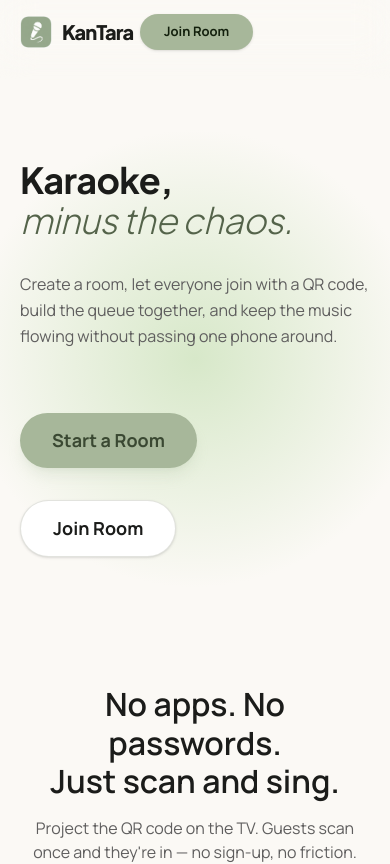
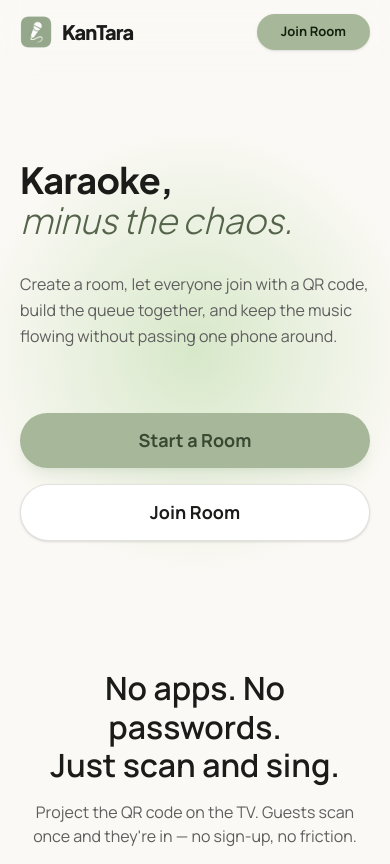
Before and after one commit to Carlwyne-Dev/kantaqueue, a Next.js app: page / in a window 390 px wide. Shown: the top 864 px of the page. Built offline with nearby package versions, Linux system fonts and the light colour scheme; no server answers.

Commit message:
fix: landing page mobile layout refinements

```diff
--- a/app/page.tsx
+++ b/app/page.tsx
@@ -95,15 +95,15 @@ export default function HomePage() {
       />
       {/* Nav — transparent, sits on top of the blur edge */}
       <nav className="fixed top-0 w-full z-50">
-        <div className="flex items-center px-[64px] py-3.5 max-md:px-[20px]">
+        <div className="flex items-center justify-between px-[64px] py-3.5 max-md:px-[20px]">
           {/* Logo — left */}
-          <div className="flex items-center gap-2.5 w-1/3">
+          <div className="flex items-center gap-2.5">
             {/* eslint-disable-next-line @next/next/no-img-element */}
             <img src="/assets/logo.png" alt="KanTara Logo" className="w-8 h-8 rounded-lg" />
             <span className="text-[20px] font-extrabold text-on-background tracking-tighter font-headline-sm">KanTara</span>
           </div>
           {/* Center links */}
-          <div className="hidden md:flex items-center justify-center gap-8 w-1/3">
+          <div className="hidden md:flex items-center justify-center gap-8">
             <a className="text-secondary hover:text-on-background transition-colors text-[13px] font-semibold" href="/help">Help</a>
             <span className="text-secondary/40 cursor-not-allowed text-[13px] font-semibold relative group">
               Rooms
@@ -111,7 +111,7 @@ export default function HomePage() {
             </span>
           </div>
           {/* Join Room CTA — right */}
-          <div className="flex justify-end w-1/3">
+          <div className="flex justify-end">
             <a className="bg-[#A7B79A] text-[#121f0c] px-6 py-2 rounded-full font-bold text-[13px] hover:brightness-95 active:scale-95 transition-all shadow-sm" href="/join">
               Join Room
             </a>
@@ -129,7 +129,7 @@ export default function HomePage() {
             <p className="font-body-lg text-secondary max-w-md leading-relaxed mt-6">
               Create a room, let everyone join with a QR code, build the queue together, and keep the music flowing without passing one phone around.
             </p>
-            <div className="pt-8 flex flex-wrap gap-[32px]">
+            <div className="pt-8 flex flex-col md:flex-row items-stretch md:items-start gap-4 md:gap-[32px]">
               <button
                 onClick={handleCreateRoom}
                 disabled={loading}
@@ -139,7 +139,7 @@ export default function HomePage() {
               </button>
               <button
                 onClick={() => router.push('/join')}
-                className="bg-white border border-outline-variant/50 px-8 py-3.5 rounded-full font-bold text-[18px] text-on-surface hover:bg-surface-container-low transition-all shadow-sm"
+                className="bg-white border border-outline-variant/50 px-8 py-3.5 rounded-full font-bold text-[18px] text-on-surface hover:bg-surface-container-low transition-all shadow-sm text-center"
               >
                 Join Room
               </button>
```
